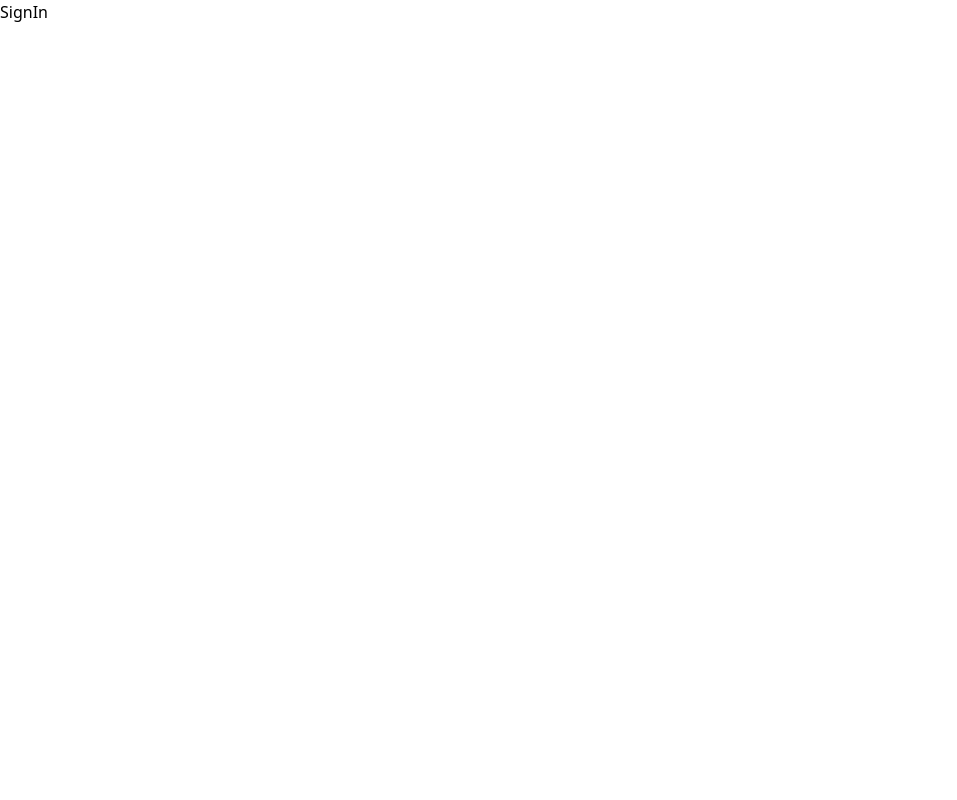
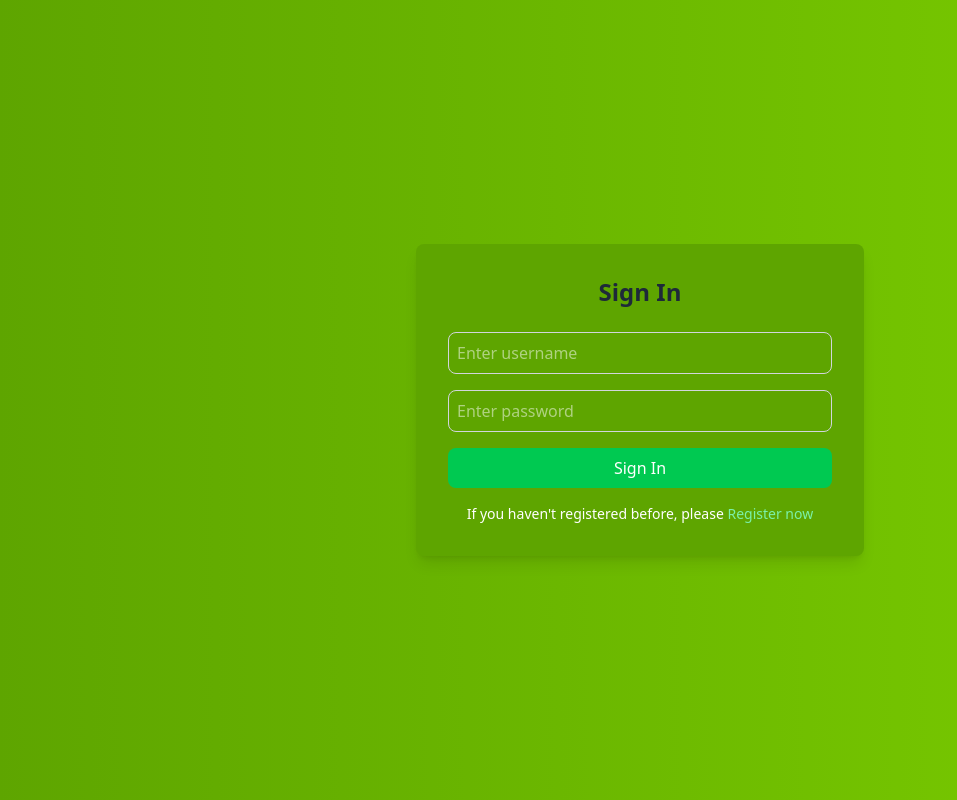
Before and after one commit to Vasanthkumar12/nature-nest, a React (Vite) app in the folder natural-nest/: page /signin in a window 1280 px wide. Shown: the whole page, without its empty margins (0-957 px from the left). Built offline with nearby package versions, Linux system fonts and the light colour scheme.

Commit message:
Done - SignIn page

```diff
--- a/natural-nest/src/authentication/Register.jsx
+++ b/natural-nest/src/authentication/Register.jsx
@@ -105,7 +105,7 @@ export const Register = () => {
               value={user.username}
               onChange={handleChange}
               placeholder="Enter username"
-              className="mt-1 block w-full p-2 border border-gray-300 rounded-lg outline-0"
+              className="mt-1 block w-full p-2 border border-gray-300 rounded-lg outline-0 focus:border-white"
             />
             {user.errors.username && <p className="text-red-300 text-sm">{user.errors.username}</p>}
           </div>
@@ -119,7 +119,7 @@ export const Register = () => {
               value={user.email}
               onChange={handleChange}
               placeholder="Enter email"
-              className="mt-1 block w-full p-2 border border-gray-300 rounded-lg outline-0"
+              className="mt-1 block w-full p-2 border border-gray-300 rounded-lg outline-0 focus:border-white"
             />
             {user.errors.email && <p className="text-red-300 text-sm">{user.errors.email}</p>}
           </div>
@@ -133,7 +133,7 @@ export const Register = () => {
               value={user.password}
               onChange={handleChange}
               placeholder="Enter password"
-              className="mt-1 block w-full p-2 border border-gray-300 rounded-lg outline-0"
+              className="mt-1 block w-full p-2 border border-gray-300 rounded-lg outline-0 focus:border-white"
             />
             {user.errors.password && <p className="text-red-300 text-sm">{user.errors.password}</p>}
           </div>
@@ -147,7 +147,7 @@ export const Register = () => {
               value={user.confirm_password}
               onChange={handleChange}
               placeholder="Confirm password"
-              className="mt-1 block w-full p-2 border border-gray-300 rounded-lg outline-0"
+              className="mt-1 block w-full p-2 border border-gray-300 rounded-lg outline-0 focus:border-white"
             />
             {user.errors.confirm_password && (
               <p className="text-red-300 text-sm">{user.errors.confirm_password}</p>
@@ -163,7 +163,7 @@ export const Register = () => {
               value={user.phone}
               onChange={handleChange}
               placeholder="Enter phone number"
-              className="mt-1 block w-full p-2 border border-gray-300 rounded-lg outline-0"
+              className="mt-1 block w-full p-2 border border-gray-300 rounded-lg outline-0 focus:border-white"
             />
             {user.errors.phone && <p className="text-red-300 text-sm">{user.errors.phone}</p>}
           </div>
--- a/natural-nest/src/authentication/SignIn.jsx
+++ b/natural-nest/src/authentication/SignIn.jsx
@@ -1,7 +1,114 @@
-import React from 'react'
+import axios from 'axios';
+import React, { useReducer } from 'react';
+import { Link, useNavigate } from 'react-router-dom';
+
+const initialState = {
+  username: '',
+  password: '',
+  errors: {}
+}
+
+const userReducer = (state, action) => {
+  switch (action.type) {
+    case 'UPDATE_INPUT_FIELDS':
+      return { ...state, [action.field]: action.value }
+
+    case 'SIGNIN_FAILURE':
+      return { ...state, errors: action.payload }
+
+    default:
+      return state
+  }
+}
 
 export const SignIn = () => {
+  const [userData, dispatch] = useReducer(userReducer, initialState)
+  // console.log(user)
+  const navigate = useNavigate()
+
+  const handleChange = (e) => {
+    dispatch({ type: 'UPDATE_INPUT_FIELDS', field: e.target.name, value: e.target.value })
+  }
+
+  const handleSubmit = async (e) => {
+    e.preventDefault()
+    console.log('user=', userData)
+
+    let errors = {}
+    if(userData.username.trim() === "") errors.username = 'Username should not be Empty !'
+    if(userData.password.trim() === '') errors.password = 'Password should not be Empty !'
+    if(Object.keys(errors).length > 0) {
+      dispatch({ type: 'SIGNIN_FAILURE', payload: errors })
+      return
+    }
+
+    try{
+      let response = await axios.get("https://natural-nest-723f4-default-rtdb.firebaseio.com/users.json")
+
+      let usersArray = []
+      Object.entries(response.data).map((user) => {
+        usersArray.push(user[1])
+      })
+
+      if(isValidUser(usersArray)) {
+        navigate('/')
+      }
+      else {
+        let errors = {}
+        errors.error = 'Not a valid user !'
+        dispatch({ type: 'SIGNIN_FAILURE', payload: errors })
+      }
+    }
+    catch (error) {
+      let errors = {}
+        errors.net_error = 'Network Error'
+        dispatch({ type: 'SIGNIN_FAILURE', payload: errors })
+    }
+  }
+
+  const isValidUser = (users) => {
+    return users.some((user) => {
+      if(user.username === userData.username && user.password === userData.password) {
+        return true
+      }
+    })
+  }
+
   return (
-    <div>SignIn</div>
-  )
-}
+    <div className="min-h-screen flex items-center justify-center bg-gradient-to-r from-lime-600 to-lime-500 px-4">
+      <div className="w-full max-w-md bg-lime-600 p-8 rounded-lg shadow-lg text-white">
+        {userData.errors.net_error &&  <p className="text-red-300 text-2xl text-center">{userData.errors.net_error}</p> }
+        <h1 className="text-2xl font-bold text-center mb-6 text-gray-800">Sign In</h1>
+        <form className="space-y-4" onSubmit={handleSubmit}>
+          {/* Username Input */}
+          {userData.errors.error &&  <p className="text-red-300 text-lg text-center">{userData.errors.error}</p> }
+          <div>
+            <input type="text" onChange={handleChange} name='username' placeholder="Enter username" className="w-full p-2 border border-gray-300 rounded-lg focus:ring-blue-500 focus:border-white outline-0"/>
+            {userData.errors.username && <p className="text-red-300 text-sm">{userData.errors.username}</p>}
+          </div>
+
+          {/* Password Input */}
+          <div>
+            <input type="password" onChange={handleChange} name = 'password' placeholder="Enter password" className="w-full p-2 border border-gray-300 rounded-lg focus:ring-blue-500 focus:border-white outline-0"/>
+            {userData.errors.password && <p className="text-red-300 text-sm">{userData.errors.password}</p>}
+          </div>
+
+          {/* Submit Button */}
+          <div>
+            <button type="submit"  className="w-full bg-green-500 text-white py-2 px-4 rounded-lg hover:bg-green-600 transition duration-300 cursor-pointer">
+              Sign In
+            </button>
+          </div>
+
+          {/* Register Link */}
+          <p className="text-white text-sm text-center mt-4">
+            If you haven't registered before, please{" "}
+            <Link to="/register" className="text-green-300 font-medium hover:underline hover:text-green-400 transition duration-300">
+              Register now
+            </Link>
+          </p>
+        </form>
+      </div>
+    </div>
+  );
+};
```
